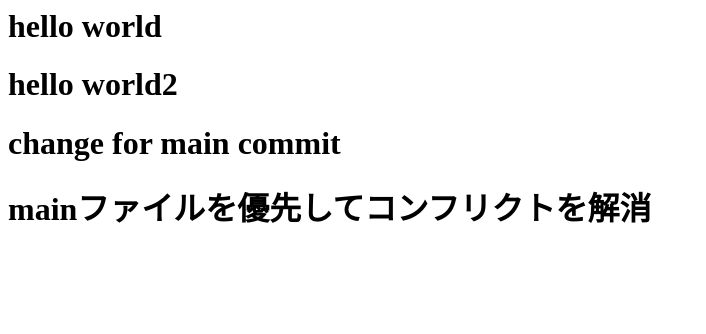
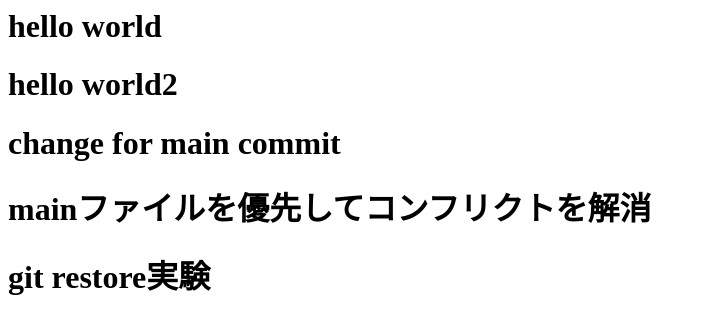
Before and after one commit to yuji1123-hyogo/git-learn2, a plain HTML site: page index.html in a window 1280 px wide. Shown: the whole page, without its empty margins (0-706 px from the left). Drawn offline with Linux system fonts and the light colour scheme.

Commit message:
git restore実験してみた

```diff
--- a/index.html
+++ b/index.html
@@ -2,3 +2,4 @@
 <h1>hello world2</h1>
 <h1>change for main commit</h1>
 <h1>mainファイルを優先してコンフリクトを解消</h1>
+<h1>git restore実験</h1>
```
Also changed, not shown: sub.html (added, +2 -0 lines), sub2.html (added, +1 -0 lines).
